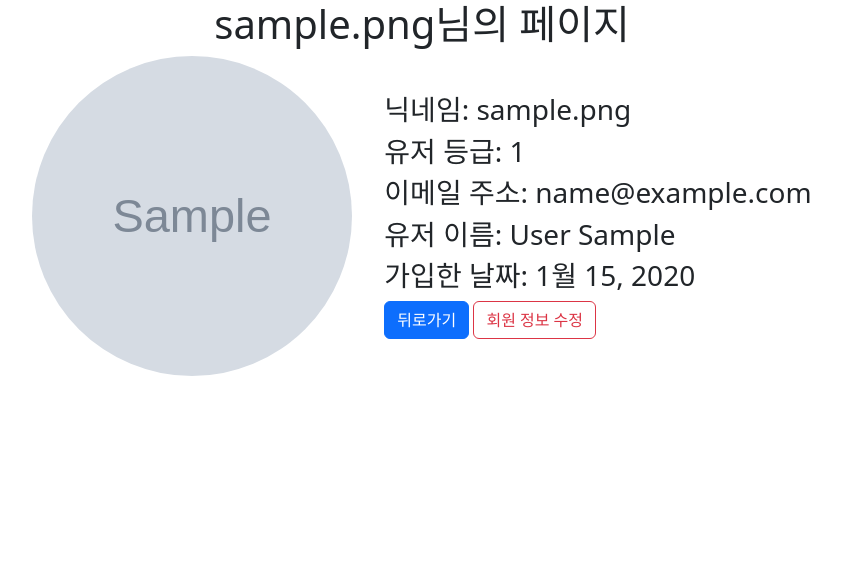
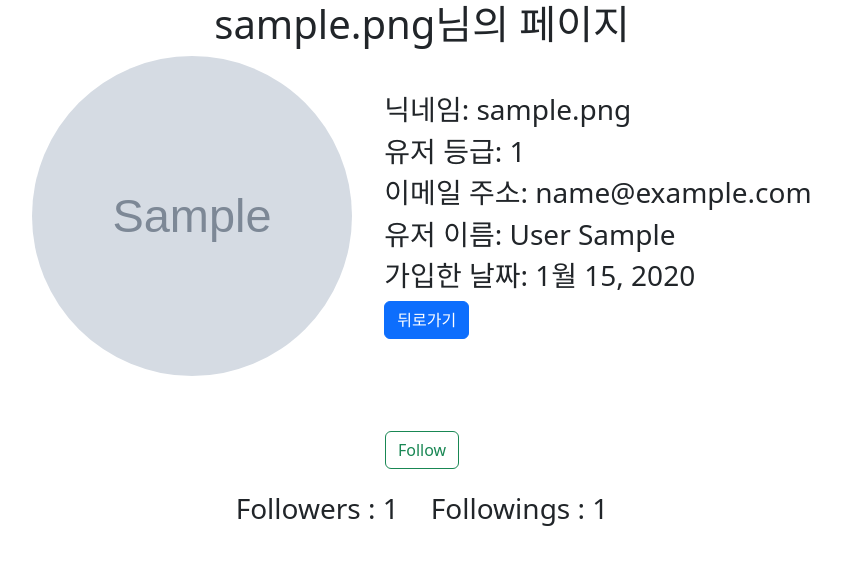
Before and after one commit to DongjaeKam/travel-master, a Django app: page /accounts/1/detail/ in a window 1280 px wide. Shown: the top 565 px of the page, without its empty margins (218-1059 px from the left). Run offline with Django 3.2, Linux system fonts and the light colour scheme; tables that the repository leaves empty hold one stand-in row (values such as "Sample post"); grey boxes marked "Sample" are stand-in pictures; some libraries are stand-ins or nearby versions.

Commit message:
detail 페이지 완성, 팔로우 비동기 처리

```diff
--- a/accounts/templates/accounts/detail.html
+++ b/accounts/templates/accounts/detail.html
@@ -13,10 +13,62 @@
       <h3 class='detail-user-cate'>이메일 주소: {{ user.email }}</h3>
       <h3 class='detail-user-cate'>유저 이름: {{ user.last_name }} {{ user.first_name }} </h3>
       <h3 class='detail-user-cate'>가입한 날짜: {{ user.date_joined.date }}</h3>
-
       <a class="btn btn-primary" href="{% url 'accounts:index' %}" role="button">뒤로가기</a>
+      {% if request.user == user %}
       <a class="btn btn-outline-danger" href="#" role="button">회원 정보 수정</a>
+      {% endif %}
     </div>
   </div>
 </section>
+
+<section class="follow my-5 d-flex flex-column align-items-center">
+  <div class="btn">
+  {% if request.user != user %}
+  {% if request.user not in followers %}
+  <button type="button" id="follow-btn" data-user-id="{{ user.pk }}" class="btn btn-outline-success">Follow</button>
+  {% else %}
+  <button type="button" id="follow-btn" data-user-id="{{ user.pk }}" class="btn btn-outline-danger">Unfollow</button>
+  {% endif %}
+  {% endif %}
+  </div>
+  <div id="follow-cnt">
+    <h3 class="follow">Followers : {{ followers.count }}</h3>
+    <h3 class="follow">Followings : {{ followings.count }}</h3>
+  </div>
+</section>
 {% endblock content %}
+
+{% block script %}
+<script src="https://cdn.jsdelivr.net/npm/axios/dist/axios.min.js"></script>
+
+{% comment %} following 기능 {% endcomment %}
+<script>
+  const followBtn = document.querySelector('#follow-btn')
+
+  followBtn.addEventListener('click', function(event) {
+    axios({
+      method: 'get',
+      url: `/accounts/${event.target.dataset.userId}/follow/`
+    })
+    .then(response => {
+      console.log(response.data)
+      if (response.data.isFollowing === true) {
+        event.target.classList.add('btn-outline-danger')
+        followBtn.innerText = 'Unfollow'
+        event.target.classList.remove('btn-outline-success')
+      } else {
+        event.target.classList.add('btn-outline-success')
+        followBtn.innerText = 'Follow'
+        event.target.classList.remove('btn-outline-danger')
+      }
+
+      const followCnt = document.querySelector('#follow-cnt')
+      followCnt.innerHTML = `
+        <h3 class="follow">Followers : ${ response.data.followers }</h3>
+        <h3 class="follow">Followings : ${ response.data.followings }</h3>
+      `
+    })
+  })
+
+</script>
+{% endblock script %}
--- a/accounts/urls.py
+++ b/accounts/urls.py
@@ -8,5 +8,6 @@ urlpatterns = [
   path('',views.login,name ='login'),
   path('logout/', views.logout, name='logout'),
   path('signup/', views.signup, name='signup'),
-  path('<int:pk>/detail/', views.detail, name='detail')
+  path('<int:pk>/detail/', views.detail, name='detail'),
+  path('<int:pk>/follow/', views.follow, name='follow'),
 ]
--- a/accounts/views.py
+++ b/accounts/views.py
@@ -5,6 +5,7 @@ from .forms import CustomUserModel
 from django.contrib.auth import login as auth_login
 from django.contrib.auth import logout as auth_logout
 from django.contrib.auth.decorators import login_required
+from django.http import JsonResponse
 
 # Create your views here.
 
@@ -19,11 +20,10 @@ def index(request):
 # 로그인 페이지
 def login(request):
     if request.method == 'POST':
-
         form = AuthenticationForm(request, data=request.POST)
         if form.is_valid():
             auth_login(request, form.get_user())
-            return render(request, 'accounts/login.html', context)
+            return redirect(request.GET.get('next') or 'accounts:index')
     else:
         form = AuthenticationForm()
     context = {
@@ -42,24 +42,45 @@ def detail(request,pk):
   user = get_user_model().objects.get(pk = pk)
   context = {
     'user': user,
+    'followers': user.followers.all(),
+    'followings': user.followings.all()
   }
+
   return render(request,'accounts/detail.html', context)
 
 # 회원가입
 def signup(request):
-
   if request.method == 'POST':
     sign_form = CustomUserModel(request.POST, request.FILES)
     if sign_form.is_valid():
       sign = sign_form.save()
       auth_login(request, user=sign)
       return redirect('accounts:index')
-
   else:
     sign_form = CustomUserModel()
 
   context = {
     'sign_form' : sign_form,
   }
+  return render(request, 'accounts/signup.html', context)
 
-  return render(request, 'accounts/signup.html', context)
+# follow
+@login_required
+def follow(request, pk):
+  user = get_user_model().objects.get(pk=pk)
+
+  if request.user != user:
+    if request.user not in user.followers.all():
+      user.followers.add(request.user)
+      is_following = True
+    else:
+      user.followers.remove(request.user)
+      is_following = False
+
+  data = {
+    'isFollowing': is_following,
+    'followers': user.followers.all().count(),
+    'followings': user.followings.all().count(),
+  }
+
+  return JsonResponse(data)
--- a/static/css/style.css
+++ b/static/css/style.css
@@ -14,6 +14,7 @@
 .detail-user-words{
   margin-left: 2rem;
 }
+
 
 @media only screen and (max-width: 800px) {
   .detail-user-info{
@@ -32,3 +33,13 @@
     font-size: 1.2rem;
   }
 }
+
+/* follow */
+
+#follow-cnt{
+  display: flex;
+}
+
+.follow{
+  margin: 1rem 1rem;
+}
```
Also changed, not shown: media/image/profile_image/deadpool_lob_crd_02_PMeRhqL.jpg (added).
